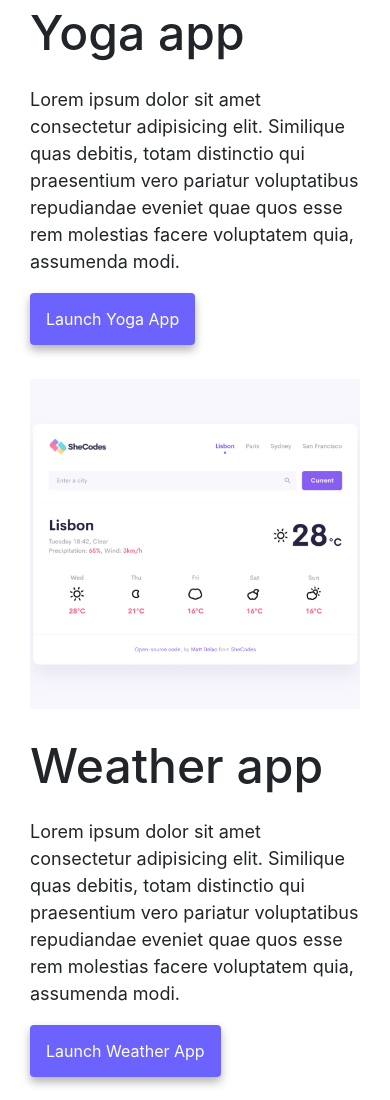
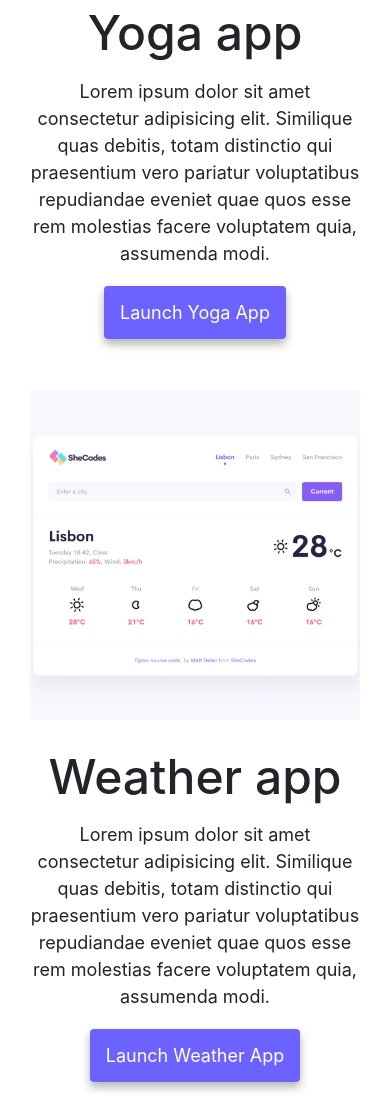
Before and after one commit to VlasenkoKate/SheCodesResponsive, a plain HTML site: page index.html in a window 390 px wide. Shown: the part 900-2000 px from the top of the page. Drawn offline with nearby package versions, Linux system fonts and the light colour scheme.

Commit message:
Added CSS for mobile device

```diff
--- a/index.html
+++ b/index.html
@@ -56,16 +56,14 @@
             <img src="/images/yoga.png" class="img-fluid mb-1" alt="yoga project photo" />
           </div>
           <div class="col-md-6 mb-5">
-            <h2 class="text-left">Yoga app</h2>
-            <p class="text-left">
+            <h2 class="project-heading">Yoga app</h2>
+            <p class="project-disc">
               Lorem ipsum dolor sit amet consectetur adipisicing elit. Similique
               quas debitis, totam distinctio qui praesentium vero pariatur
               voluptatibus repudiandae eveniet quae quos esse rem molestias
               facere voluptatem quia, assumenda modi.
             </p>
-            <a href="#" class="contact-link rounded p-3" title="Launch Yoga"
-              >Launch Yoga App</a
-            >
+            <p class="project-disc"><a href="#" class="contact-link rounded p-3" title="Launch Yoga">Launch Yoga App</a></p>
           </div>
         </div>
         <div class="row">
@@ -73,33 +71,28 @@
             <img src="/images/weather.png" class="img-fluid mb-1" alt="weather project photo" />
           </div>
           <div class="col-md-6 mb-5">
-            <h2 class="text-left">Weather app</h2>
-            <p class="text-left">
+            <h2 class="project-heading">Weather app</h2>
+            <p class="project-disc">
               Lorem ipsum dolor sit amet consectetur adipisicing elit. Similique
               quas debitis, totam distinctio qui praesentium vero pariatur
               voluptatibus repudiandae eveniet quae quos esse rem molestias
               facere voluptatem quia, assumenda modi.
             </p>
-            <a href="#" class="contact-link rounded p-3" title="Launch Weather App"
-              >Launch Weather App</a
-            >
-          </div>
+            <p class="project-disc"><a href="#" class="contact-link rounded p-3" title="Launch Weather App">Launch Weather App</a></p>
+          </p></div>
         </div>
         <div class="row">
           <div class="col-md-6 mb-4">
             <img src="/images/yogurt.png" class="img-fluid mb-1" alt="yogurt project photo" />
           </div>
           <div class="col-md-6 mb-5">
-            <h2 class="text-left">Yogurt app</h2>
-            <p class="text-left">
+            <h2 class="project-heading">Yogurt app</h2>
+            <p class="project-disc">
               Lorem ipsum dolor sit amet consectetur adipisicing elit. Similique
               quas debitis, totam distinctio qui praesentium vero pariatur
               voluptatibus repudiandae eveniet quae quos esse rem molestias
-              facere voluptatem quia, assumenda modi.
-            </p>
-            <a href="#" class="contact-link rounded p-3" title="Launch Yougurt App"
-              >Launch Yogurt App</a
-            >
+              facere voluptatem quia, assumenda modi.</p>
+           <p class="project-disc"><a href="#" class="contact-link rounded p-3" title="Launch Yougurt App">Launch Yogurt App</a></p>
           </div>
         </div>
       </div>
--- a/style.css
+++ b/style.css
@@ -92,3 +92,16 @@ p {
   max-width: 100%;
   height: auto;
 }
+.project-disc,
+.contact-link {
+  text-align: left;
+}
+
+@media (max-width: 800px) {
+  .project-disc,
+  .contact-link,
+  .project-heading {
+    text-align: center;
+    margin: 0 auto;
+  }
+}
```
Also changed, not shown: about.html (+1 -5 lines).
